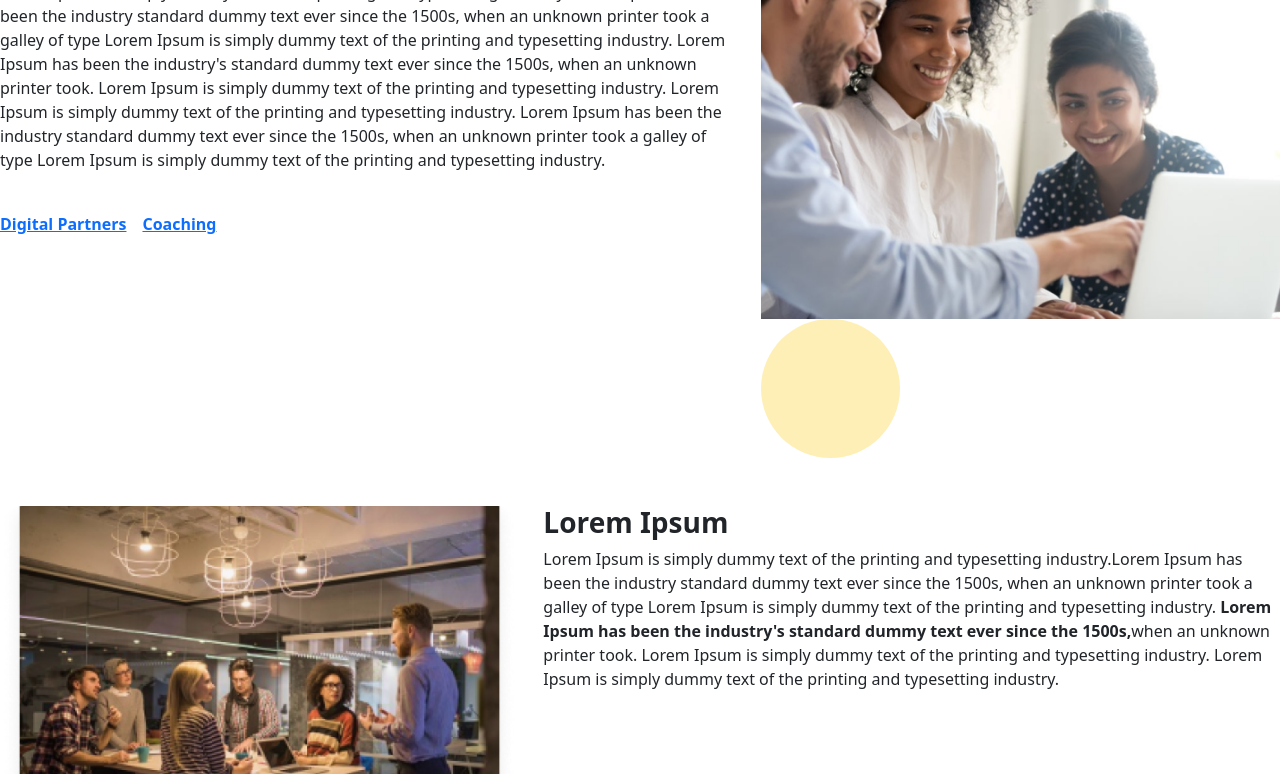
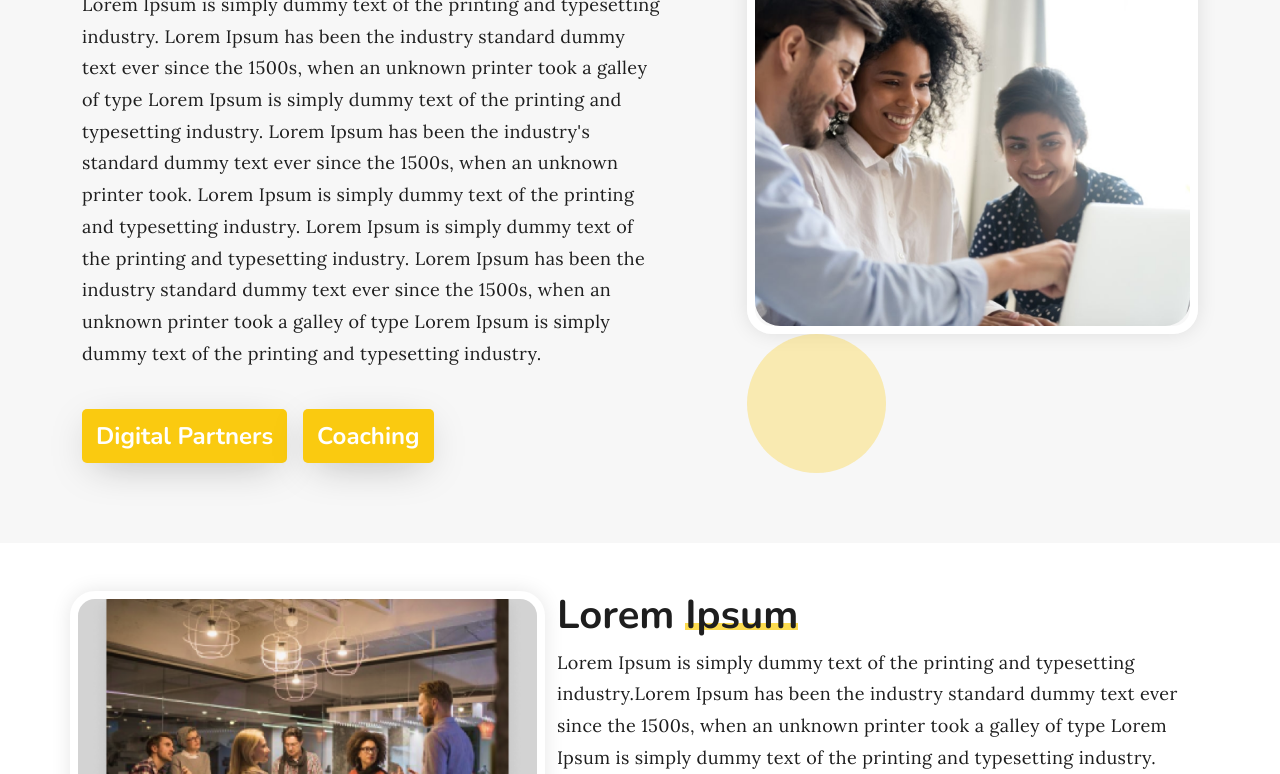
Before and after one commit to Shreya-454/the-firm, a plain HTML site: page third.html in a window 1280 px wide. Shown: the part 208-982 px from the top of the page. Drawn offline with nearby package versions, Linux system fonts and the light colour scheme.

Commit message:
adding css

```diff
--- a/third.html
+++ b/third.html
@@ -7,7 +7,7 @@
     <title>the firm</title>
     <link href="https://cdn.jsdelivr.net/npm/bootstrap@5.3.2/dist/css/bootstrap.min.css" rel="stylesheet"
         integrity="sha384-T3c6CoIi6uLrA9TneNEoa7RxnatzjcDSCmG1MXxSR1GAsXEV/Dwwykc2MPK8M2HN" crossorigin="anonymous">
-    <link rel="stylesheet" href="./assets/css/style3.css">
+    <link rel="stylesheet" href="./assets/css/style.css">
     <link rel="shortcut icon" href="./assets/images/logo2.png" type="image/x-icon">
 </head>
 
```
